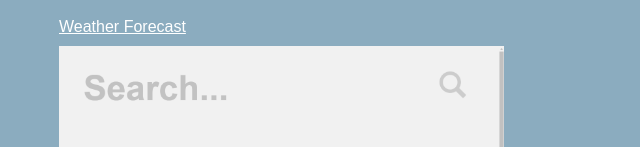
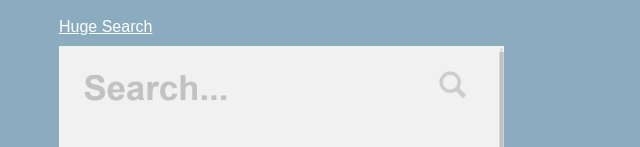
Before and after one commit to HlebBekesevich/HlebBekesevich.github.io, a plain HTML site: page index.html in a window 1280 px wide. Shown: the part 653-800 px from the top of the page, 21-661 px from the left. Drawn offline with Linux system fonts and the light colour scheme.

Commit message:
portfolio add huge-search

```diff
--- a/index.html
+++ b/index.html
@@ -48,7 +48,7 @@
 			</a>
 		</li>
 		<li>
-			<a href="https://HlebBekesevich.github.io/huge-search">Weather Forecast</a><br>
+			<a href="https://HlebBekesevich.github.io/huge-search">Huge Search</a><br>
 			<a href="https://HlebBekesevich.github.io/huge-search">
 				<img src="img/search.png" alt="search">
 			</a>
```
